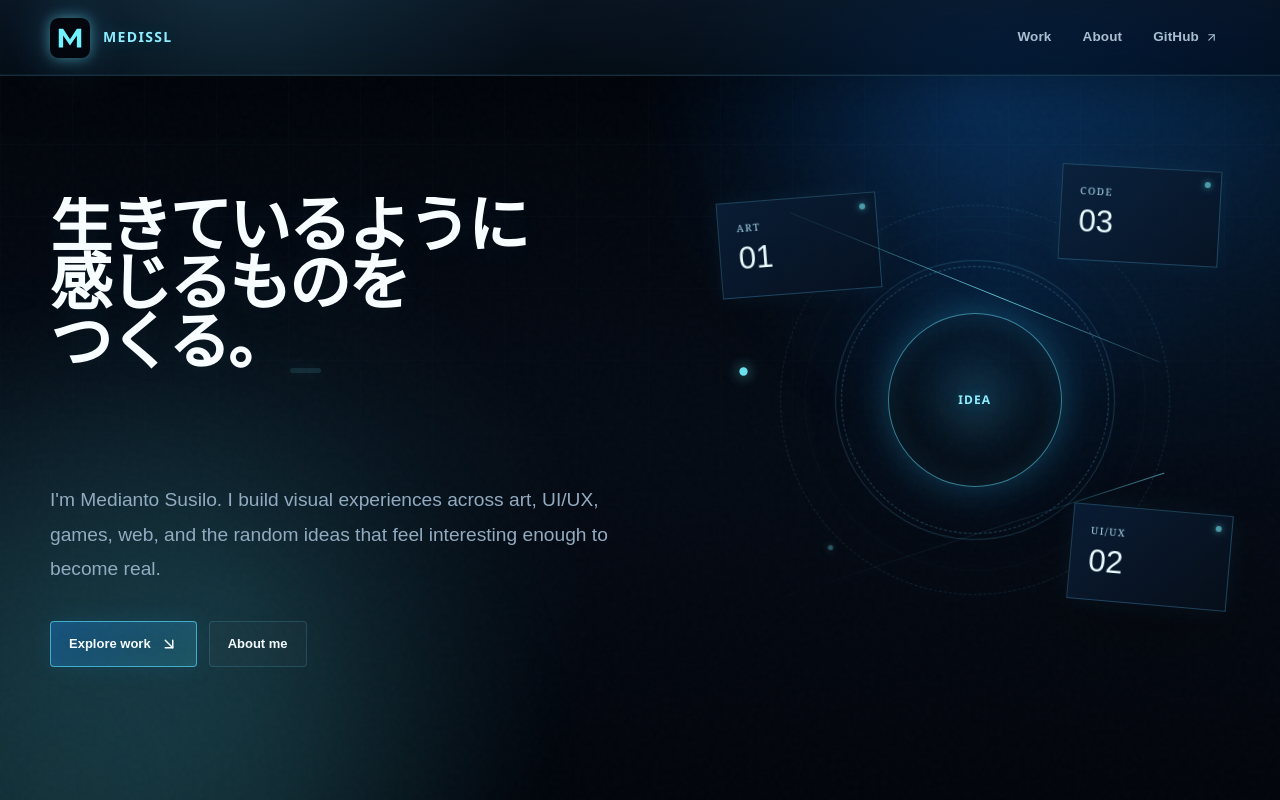
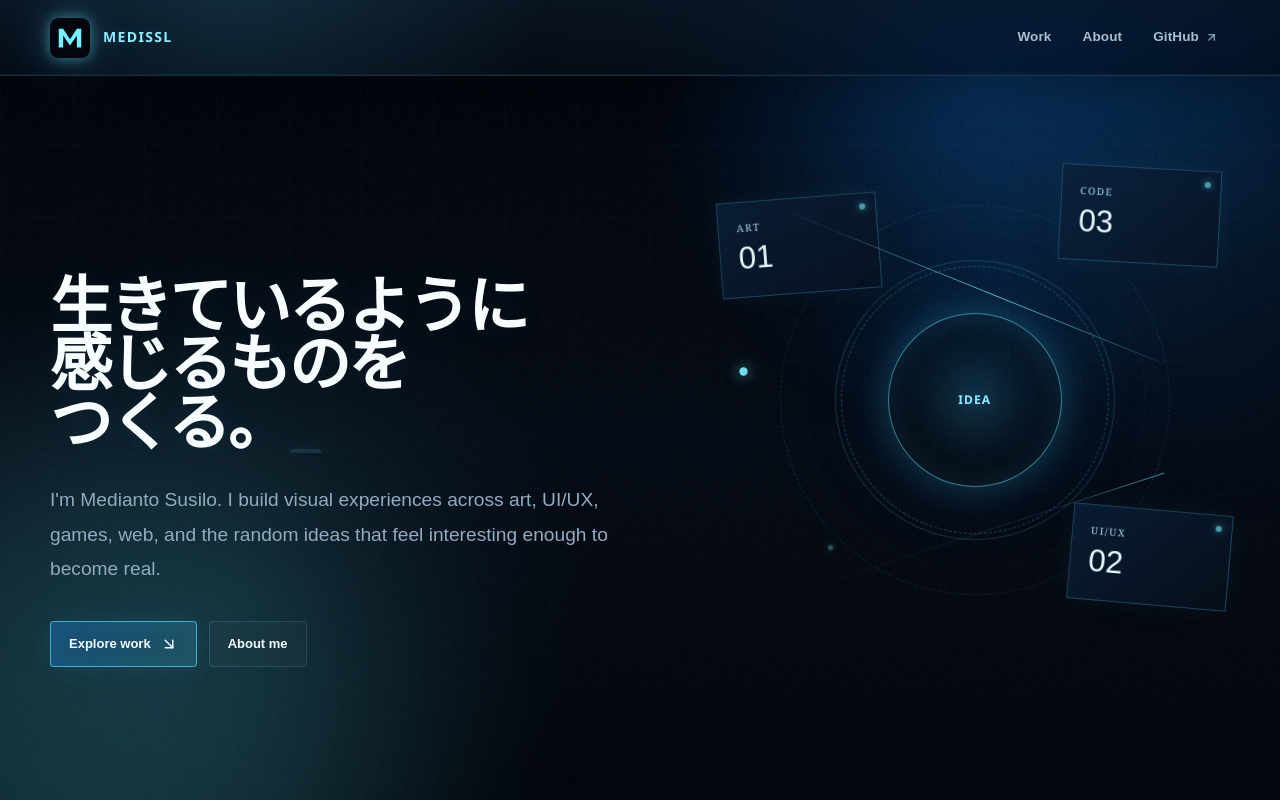
Before and after one commit to medissl/medissl-portfolio, a Next.js app: page / in a window 1280 px wide. Shown: the top 800 px of the page. Built offline with nearby package versions, Linux system fonts and the light colour scheme; no server answers; the database is empty.

Commit message:
fix: align multilingual hero titles to shared baseline

```diff
--- a/src/app/globals.css
+++ b/src/app/globals.css
@@ -245,7 +245,7 @@ main { min-height: 70vh; }
   height: clamp(222px, 20vw, 262px);
   overflow: hidden;
   display: flex;
-  align-items: flex-start;
+  align-items: flex-end;
   contain: layout paint;
 }
 
```
